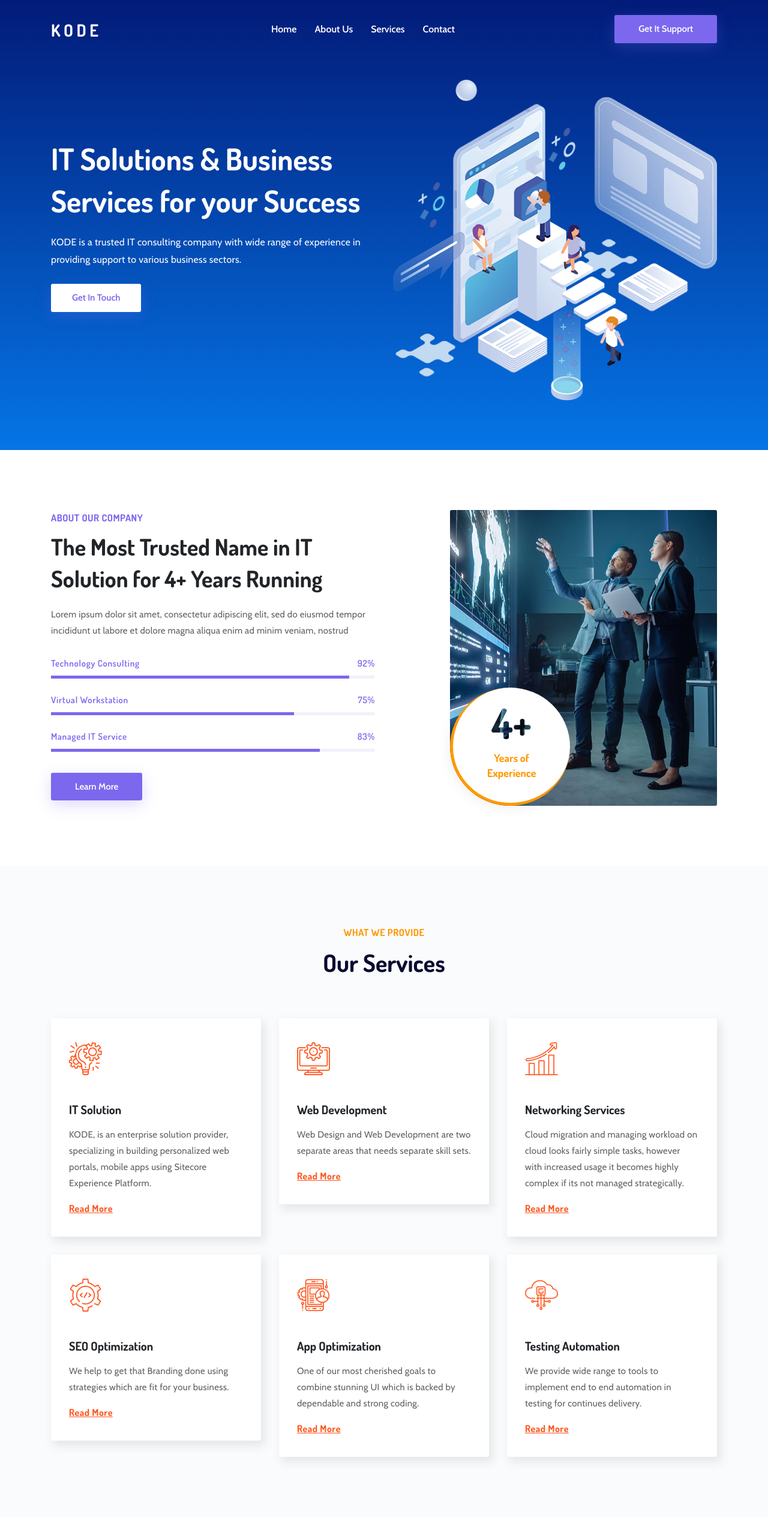
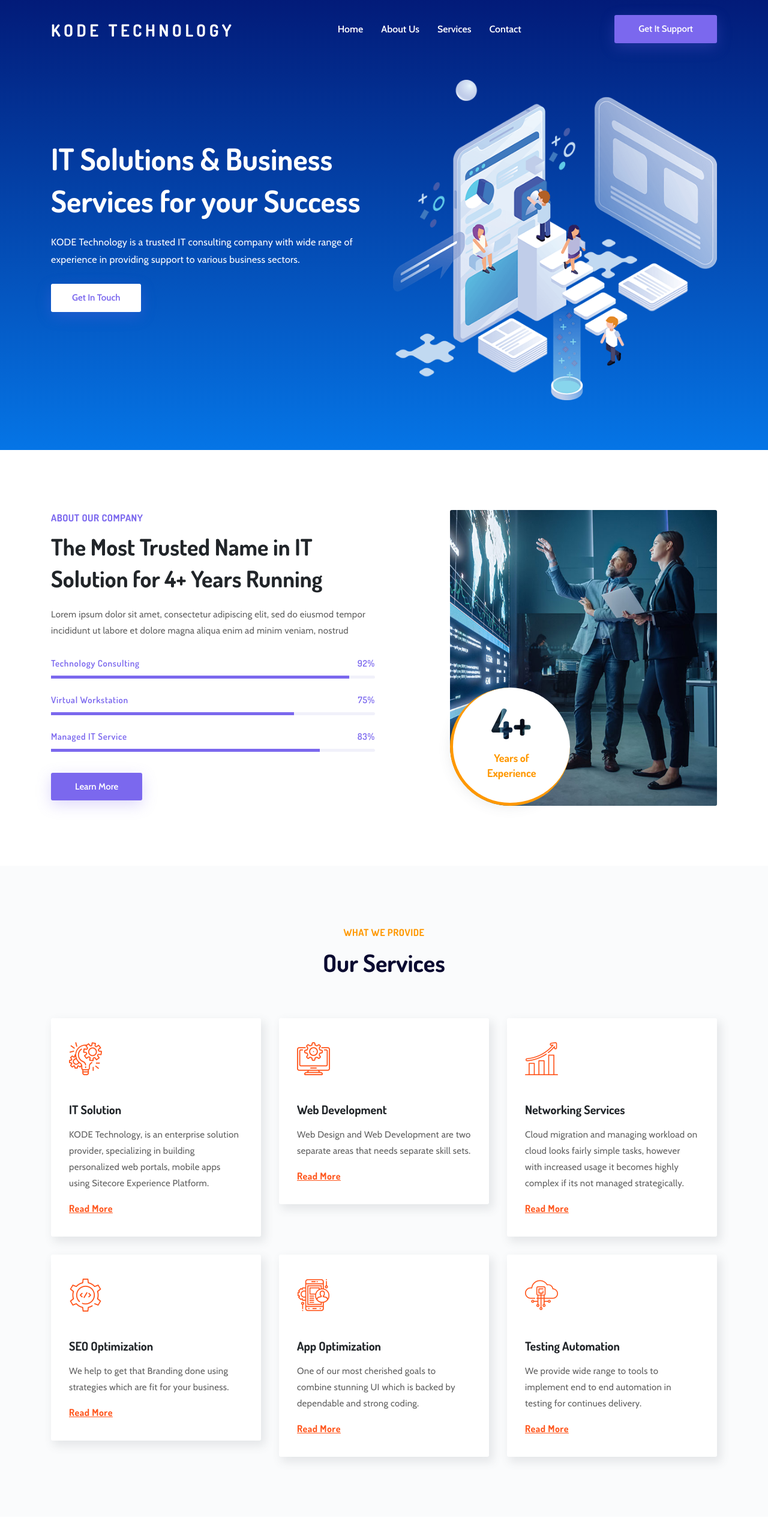
Before and after one commit to msinfotechltd/kode_technology_web, a plain HTML site: page index.html in a window 1280 px wide. Shown: the top 2560 px of the page at 60% size. Drawn offline with nearby package versions, Linux system fonts and the light colour scheme; files whose address does not match are found by name.

Commit message:
Small changes

```diff
--- a/assets/css/style.css
+++ b/assets/css/style.css
@@ -4492,3 +4492,7 @@ blockquote::after, .blockquote::after {
 .copyright-area ul li:first-child {
 	margin-left: 0;
 }
+
+.is-sticky #logo-title {
+	color: #023047 !important;
+}
--- a/index.html
+++ b/index.html
@@ -55,7 +55,7 @@
 	                <div class="logo">
 	                    <a href="index.html">
 	                        <a href="index.html">
-								<h1 style="line-height: normal;color: white;font-variant: all-small-caps;letter-spacing: 5.5px;">Kode</h1>
+								<h1 style="line-height: normal;color: #ffffff;font-variant: all-small-caps;letter-spacing: 5.5px;">Kode Technology</h1>
 							</a>
 	                    </a>
 	                </div>
@@ -66,7 +66,7 @@
 	        <div class="container">
 	            <nav class="navbar navbar-expand-md navbar-light">
 	                <a class="navbar-brand" href="index.html">
-	                    <h1 style="line-height: normal;color: white;font-variant: all-small-caps;letter-spacing: 5.5px;">Kode</h1>
+	                    <h1 id="logo-title" style="line-height: normal;color: #ffffff;font-variant: all-small-caps;letter-spacing: 5.5px;">Kode Technology</h1>
 	                </a>
 	                <div class="collapse navbar-collapse mean-menu" id="navbarSupportedContent">
 	                    <ul class="navbar-nav">
@@ -87,7 +87,7 @@
 	                        </li>
 	                    </ul>
 	                    <div class="other-option">
-	                        <a class="default-btn" href="mailto:contactkt@kode.technology">Get It Support <span></span></a>
+	                        <a class="default-btn" href="#id-footer-section">Get It Support <span></span></a>
 	                    </div>
 	                </div>
 	            </nav>
@@ -105,9 +105,9 @@
 						<div class="col-lg-6 col-md-12">
 							<div class="main-banner-content">
 								<h1>IT Solutions & Business Services for your Success</h1>
-								<p>KODE is a trusted IT consulting company with wide range of experience in providing support to various business sectors.</p>
+								<p>KODE Technology is a trusted IT consulting company with wide range of experience in providing support to various business sectors.</p>
 								<div class="banner-btn">
-									<a href="mailto:contactkt@kode.technology" class="default-btn-one"> Get In Touch<span></span></a>
+									<a href="#id-footer-section" class="default-btn-one"> Get In Touch<span></span></a>
 								</div>
 							</div>
 						</div>
@@ -191,7 +191,7 @@
 							<i class="flaticon-project-management"></i>
 						</div>
 						<h3>IT Solution</h3>
-						<p>KODE, is an enterprise solution provider, specializing in building personalized web portals, mobile apps using Sitecore Experience Platform.</p>
+						<p>KODE Technology, is an enterprise solution provider, specializing in building personalized web portals, mobile apps using Sitecore Experience Platform.</p>
 						<div class="services-btn-link">
 							<a href="#" class="services-link">Read More</a>
 						</div>
@@ -299,7 +299,7 @@
 					<div class="overview-content">
 						<h6>WHY TRUST US?</h6>
 						<h2>Innovating to make Technology work for People Everywhere</h2>
-						<p>KODE, is an enterprise solution provider, specializing in building personalized web portals, mobile apps using Sitecore Experience Platform.</p>
+						<p>KODE Technology, is an enterprise solution provider, specializing in building personalized web portals, mobile apps using Sitecore Experience Platform.</p>
 						<ul class="features-list">
 							<li> <span>Protect your Business</span></li>
 							<li> <span>Network Security</span></li>
@@ -573,7 +573,7 @@
 							<div class="footer-heading">
 								<h3>About Us</h3>
 							</div>
-							<p>KODE is a trusted IT consulting company with wide range of experience in providing support to various business sectors. We have an impressive clientele across the globe covering Health, Finance, Insurance, Travel, Oil and Gas and education domains.</p>
+							<p>KODE Technology is a trusted IT consulting company with wide range of experience in providing support to various business sectors. We have an impressive clientele across the globe covering Health, Finance, Insurance, Travel, Oil and Gas and education domains.</p>
 							<ul class="footer-social">
 								<li>
 									<a href="#"> <i class="fab fa-facebook-f"></i></a>
@@ -649,7 +649,7 @@
 		<div class="container">
 			<div class="row align-items-center">
 				<div class="col-lg-6 col-md-6">
-					<p> <i class="far fa-copyright"></i> 2024 KODE - All Rights Reserved.</p>
+					<p> <i class="far fa-copyright"></i> 2024 KODE Technology - All Rights Reserved.</p>
 				</div>
 				<!-- <div class="col-lg-6 col-md-6">
 					<ul>
```
